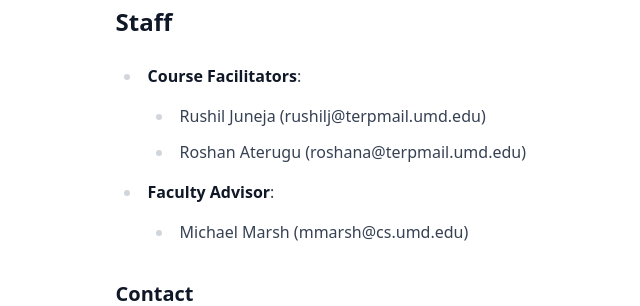
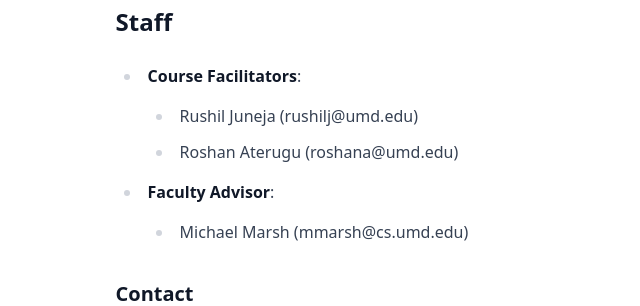
Before and after one commit to cmsc388jvercel-cyber/Class_Page, a Flask app: page /388j in a window 1280 px wide. Shown: the part 868-1174 px from the top of the page, without its empty margins (227-867 px from the left). Run offline with Flask 2, Linux system fonts and the light colour scheme; style sheets or scripts are compiled from the project's sources.

Commit message:
Move grades to Canvas/ELMS and switch staff emails to umd.edu

```diff
--- a/templates/home.html
+++ b/templates/home.html
@@ -15,8 +15,8 @@
 <ul>
 <li><strong>Course Facilitators</strong>:<ul>
 <!-- <li>Anders Spear (aspr@umd.edu)</li> -->
-<li>Rushil Juneja (rushilj@terpmail.umd.edu)</li>
-<li>Roshan Aterugu (roshana@terpmail.umd.edu)</li>
+<li>Rushil Juneja (rushilj@umd.edu)</li>
+<li>Roshan Aterugu (roshana@umd.edu)</li>
 </ul>
 </li>
 <li><strong>Faculty Advisor</strong>:<ul>
@@ -104,8 +104,8 @@ to build a Flask web application from scratch and deploy
 the app on a hosting platform. Requirements for the final project will come out
 towards the end of the semester.</p>
 <h2 id="grading">Grading</h2>
-<p>Grades will be maintained on Gradescope.
-  This course includes extra credit. Gradescope doesn&#39;t support extra credit, so each assignment's total score will include all extra credit points,
+<p>Grades will be maintained on Canvas/ELMS.
+  This course includes extra credit, so each assignment's total score will include all extra credit points,
    we will calculate letter grades at the end of the course, taking into account all extra credit.</p>
   Your final course grade will be determined according to the following
 percentages:</p>
```
